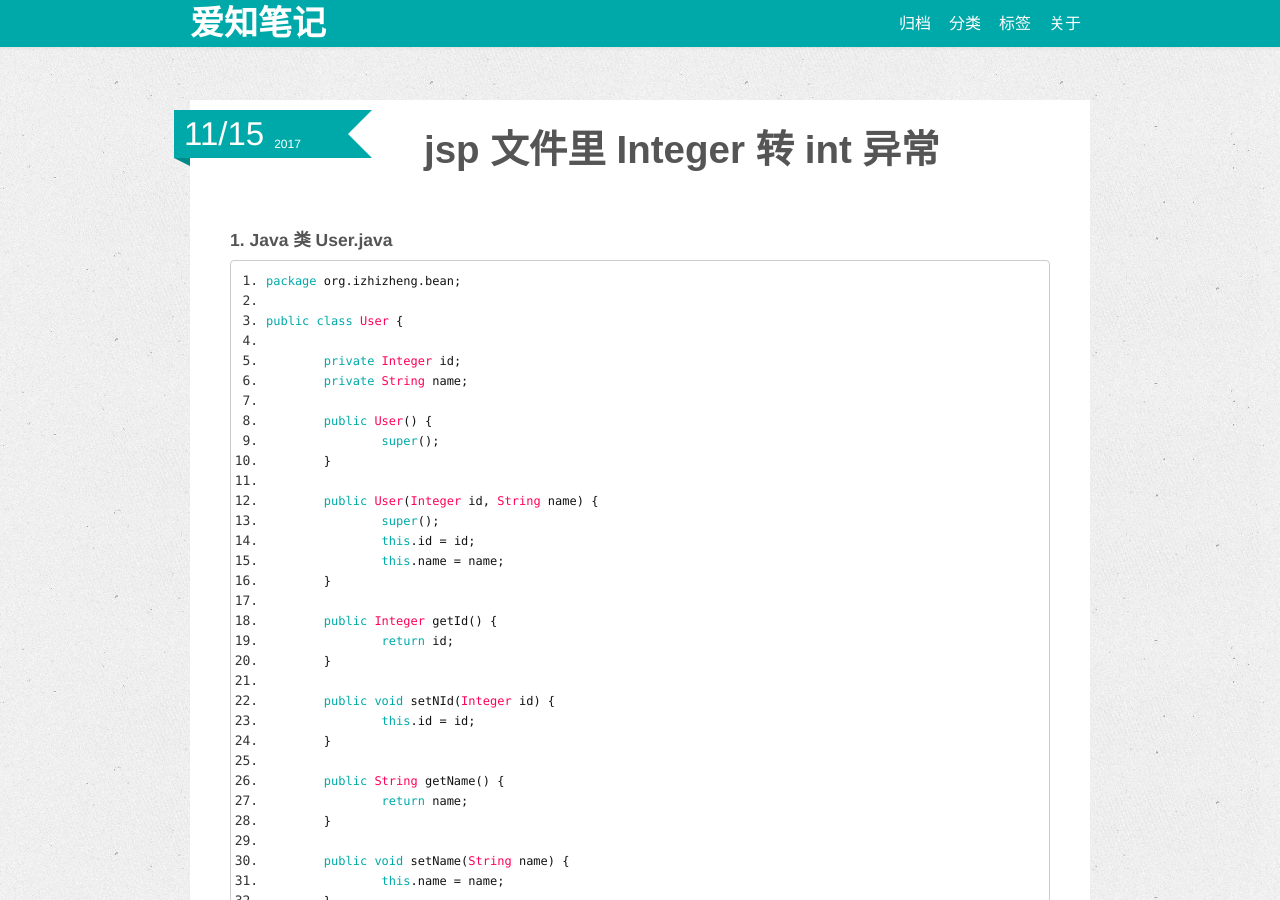
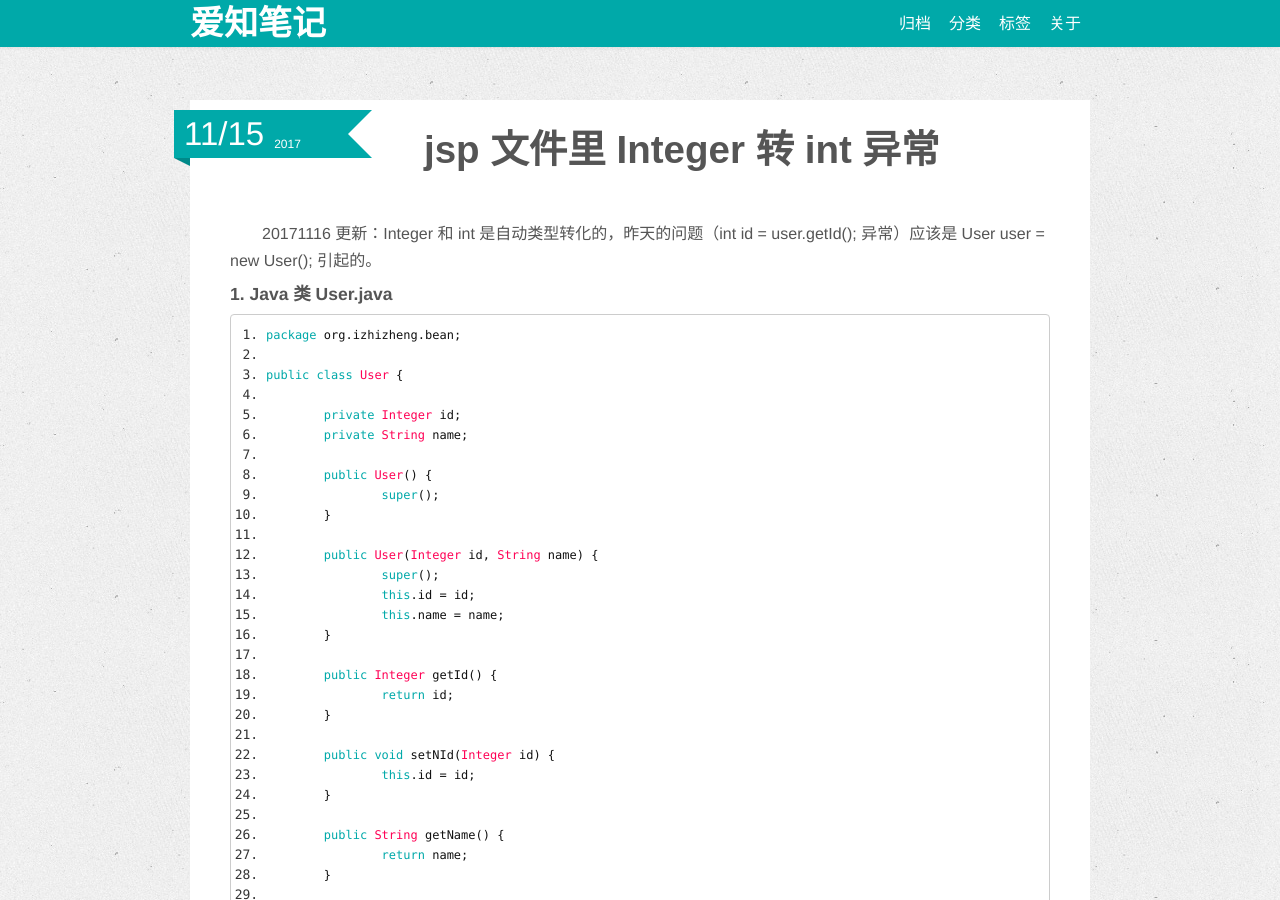
Before and after one commit to zhizheng/zhizheng.github.io, a Jekyll site: the page built from _posts/2017-11-15-pass-Integer-to-int-error-in-jsp.md, in a window 1280 px wide and 900 px high. Built offline with Jekyll 4.4.1, drawn with Linux system fonts in a browser that asks for light colours.

Commit message:
Update md

````diff
--- a/_posts/2017-11-15-pass-Integer-to-int-error-in-jsp.md
+++ b/_posts/2017-11-15-pass-Integer-to-int-error-in-jsp.md
@@ -9,6 +9,8 @@ tags : [jsp,int,Integer]
 ---
 # jsp 文件里 Integer 转 int 异常
 ---
+20171116 更新：Integer 和 int 是自动类型转化的，昨天的问题（int id = user.getId(); 异常）应该是 User user = new User(); 引起的。
+
 #### 1. Java 类 User.java
 ```
 package org.izhizheng.bean;
````
